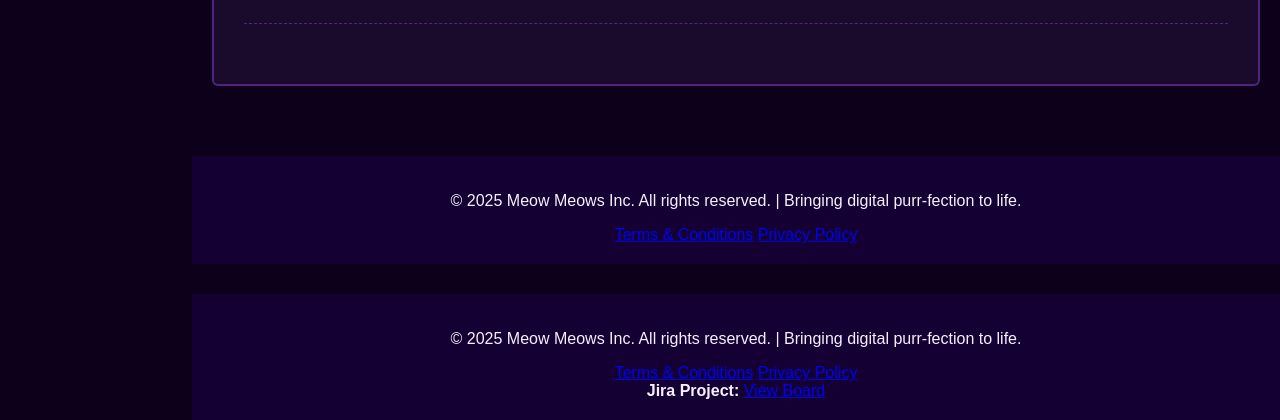
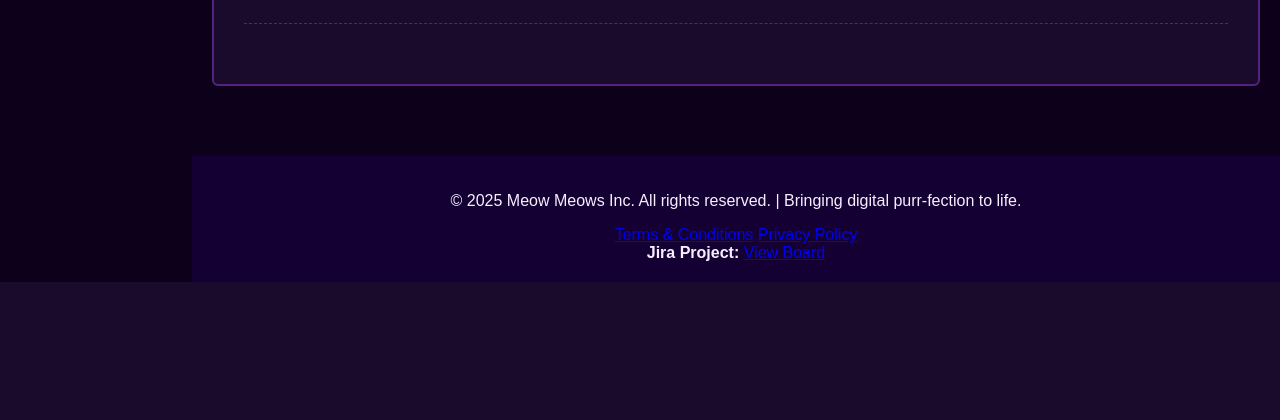
Before and after one commit to RoryNorbury/COS10026-Project-Part-1, a PHP site: page /COS10026-Project-Part-1/privacy.php in a window 1280 px wide. Shown: the part 2950-3370 px from the top of the page. After the commit the page ends 3232 px from the top, so only its background shows below. Run offline with PHP 8.4, Linux system fonts and the light colour scheme.

Commit message:
removed double footer from privacy.php

```diff
--- a/Project1/privacy.php
+++ b/Project1/privacy.php
@@ -140,12 +140,6 @@ include 'nav.inc';
         </div>
     </div>
 
-	<footer>
-		<p>&copy; 2025 Meow Meows Inc. All rights reserved. | Bringing digital purr-fection to life.</p>
-		<a href="terms.html">Terms & Conditions</a>
-		<a href="privacy.html">Privacy Policy</a>
-	</footer>
-
     <?php include 'footer.inc'; ?>
 
     <div class="watching-eye eye1">👁️</div>
```
